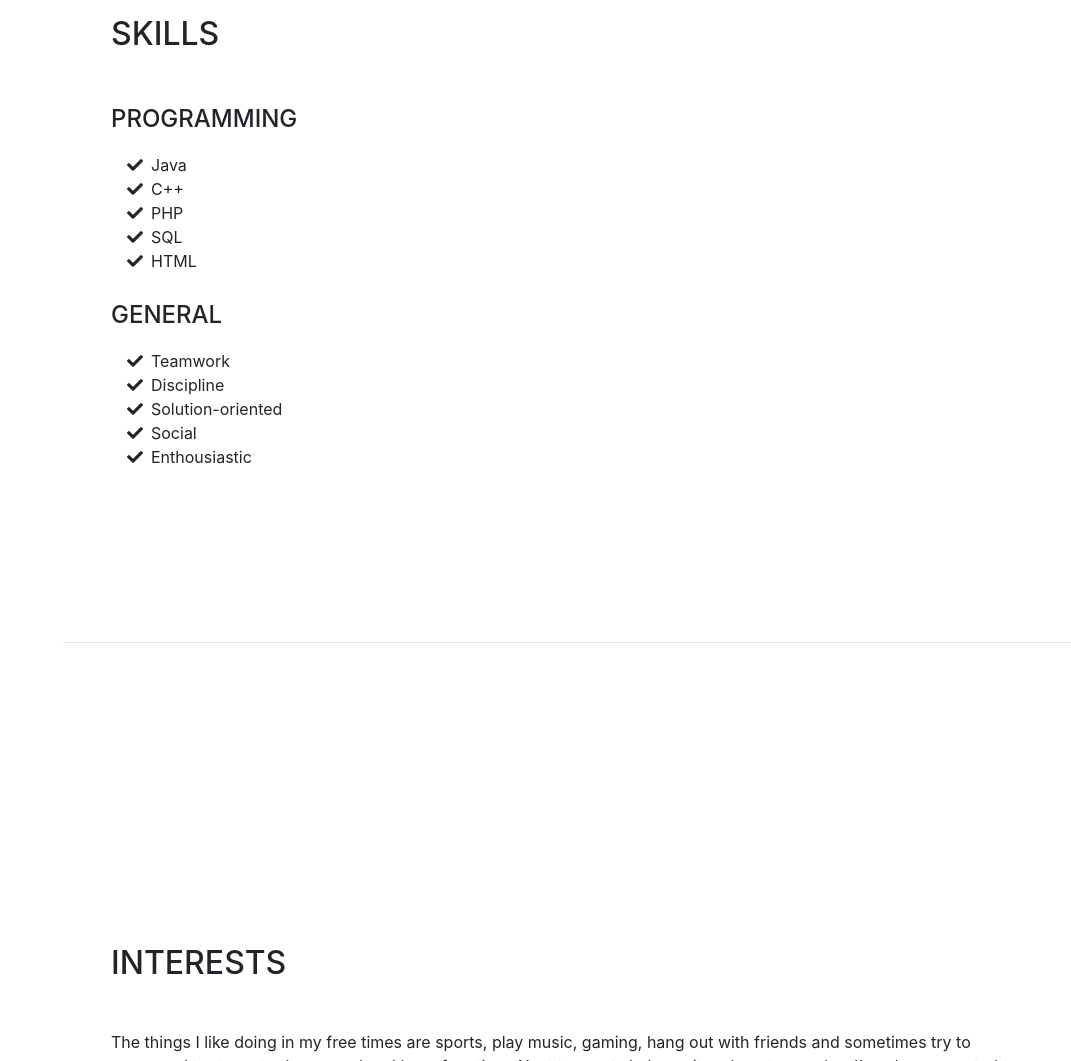
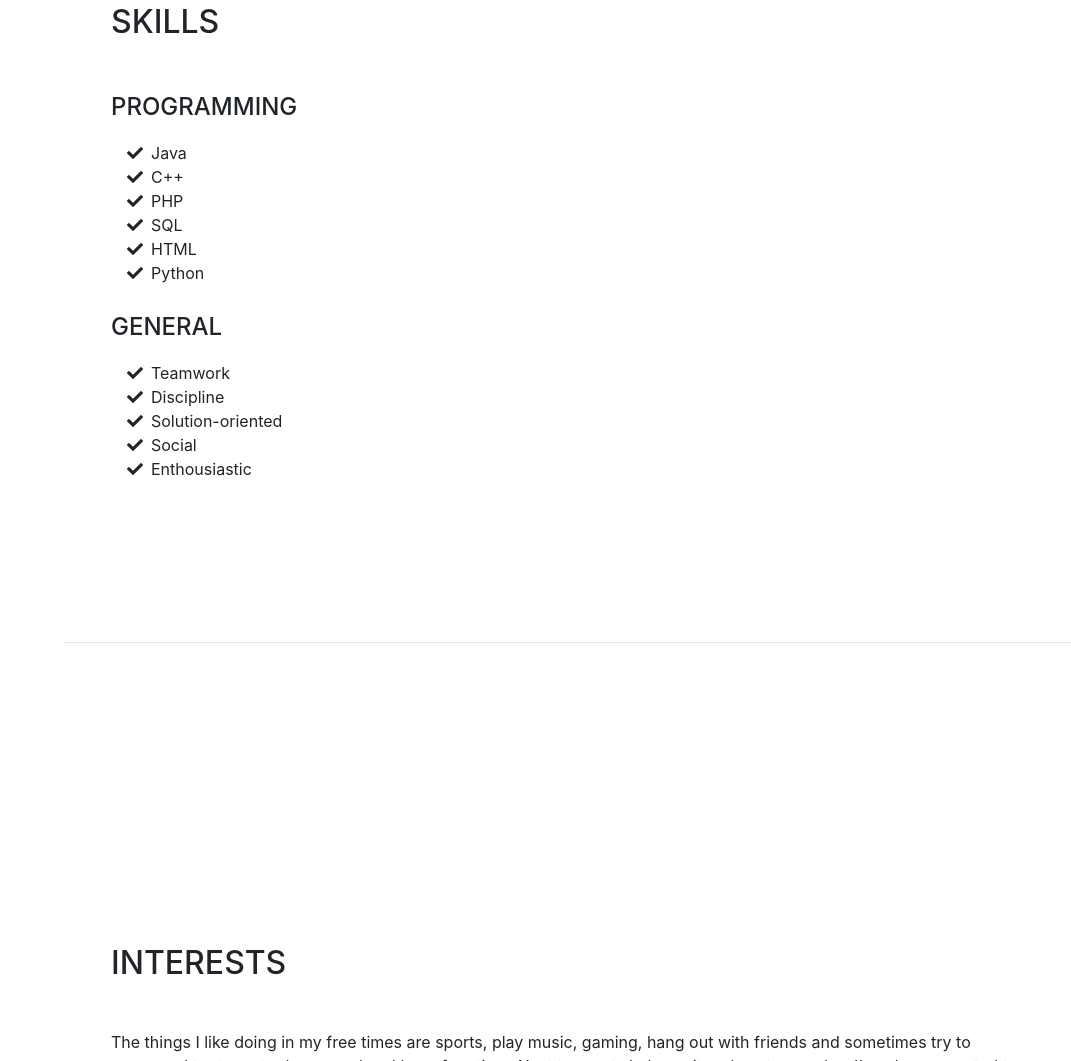
Before and after one commit to PeterSmaal/petersmaal.github.io, a website with bundled scripts: page index.html in a window 1280 px wide. Shown: the part 2632-3693 px from the top of the page, without its empty margins (209-1280 px from the left). Built offline with nearby package versions, Linux system fonts and the light colour scheme; a web font is replaced by a local one.

Commit message:
Skills addition of python to programming

```diff
--- a/index.html
+++ b/index.html
@@ -171,6 +171,9 @@
             <li>
               <i class="fa-li fa fa-check"></i>
               HTML</li>
+              <li>
+            <i class="fa-li fa fa-check"></i>
+              Python</li>
           </ul>
           <br>
         <div class="subheading mb-3">General</div>
```
